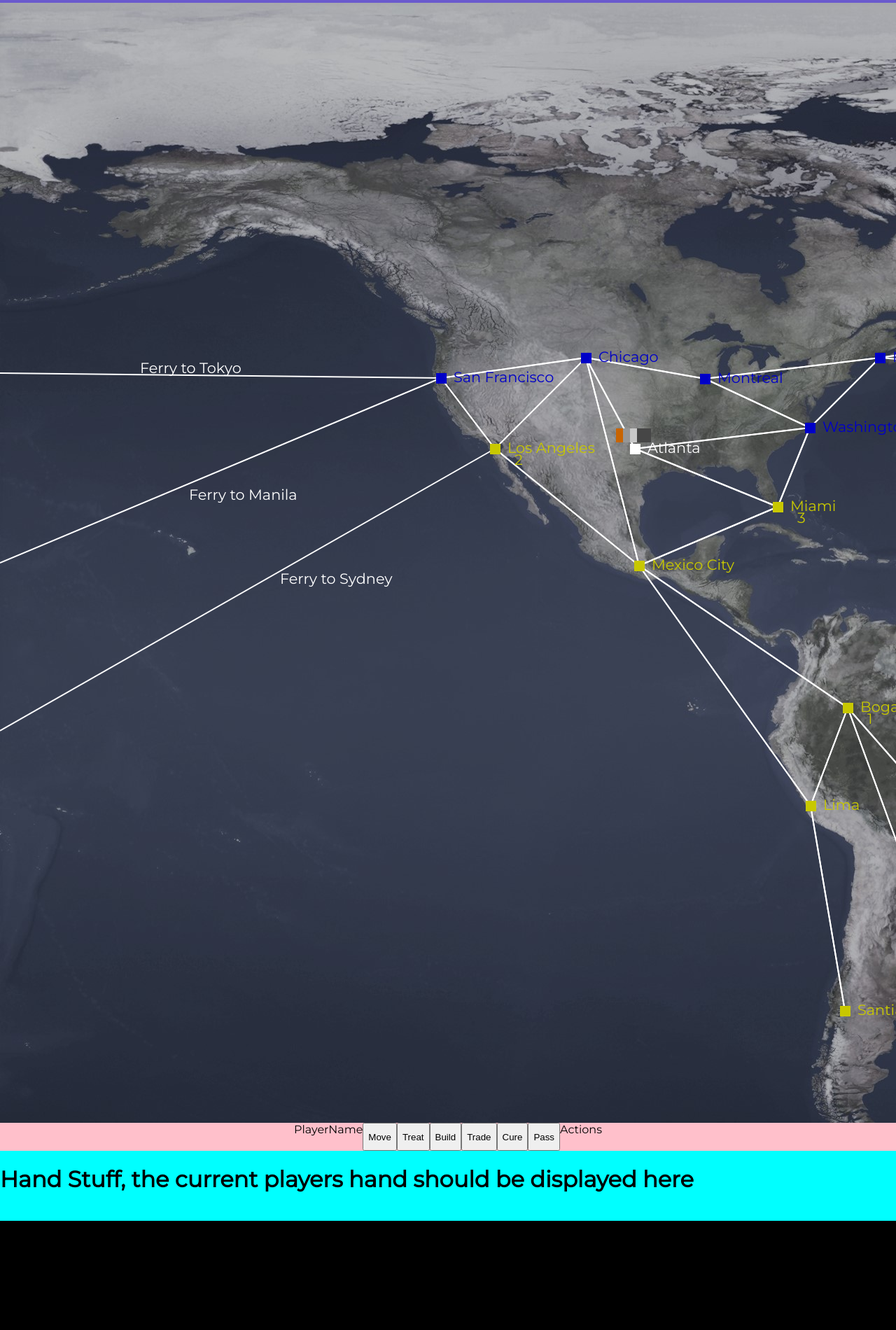
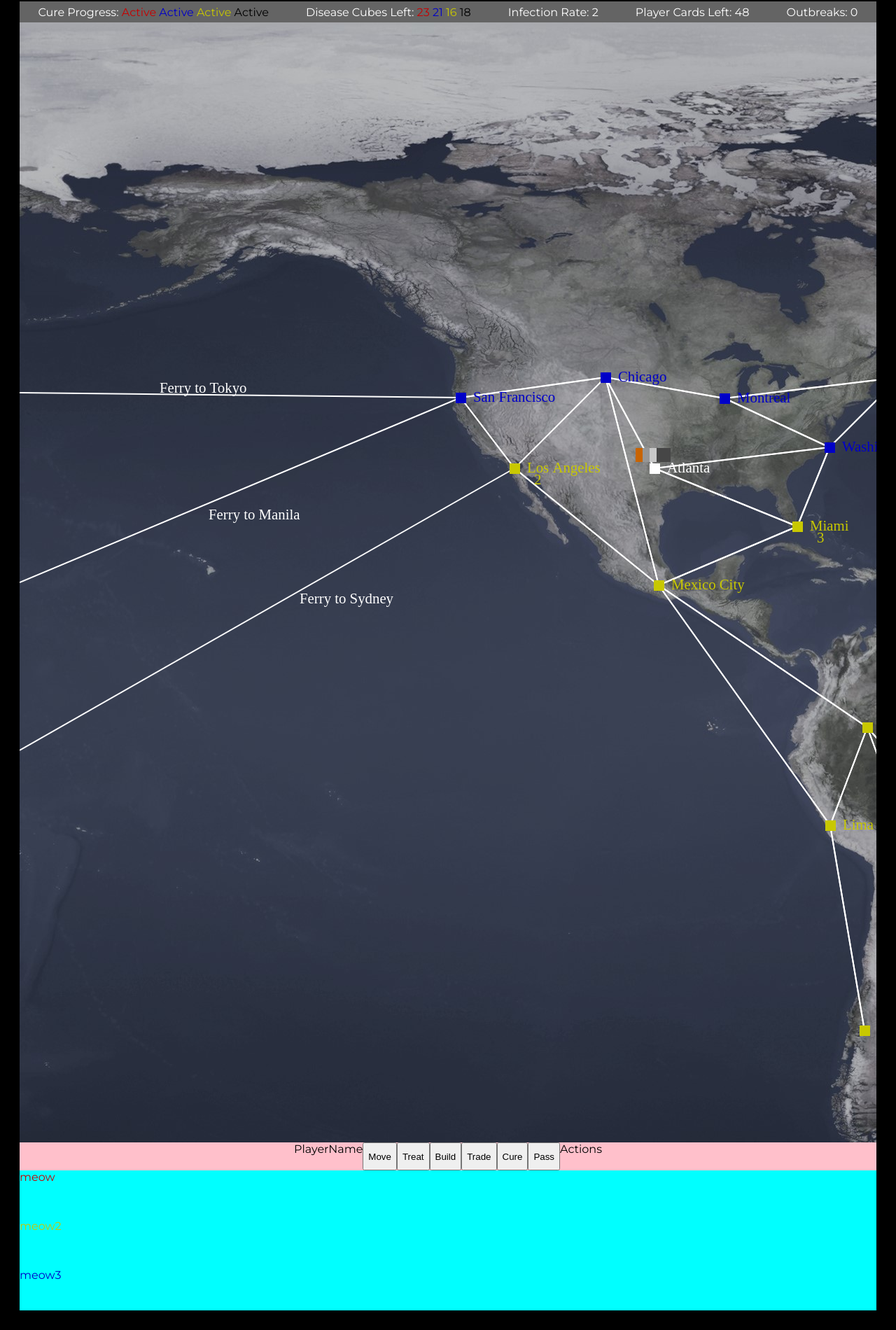
Before and after one commit to neosaurrrus/Kangdemic, a plain HTML site: page index.html in a window 1280 px wide. Shown: the part 26-1926 px from the top of the page at 70% size. Before the commit the page ends 1770 px from the top, so only its background shows below. Drawn offline with Linux system fonts and the light colour scheme.

Commit message:
Now needs hand cards.

```diff
--- a/index.html
+++ b/index.html
@@ -5,13 +5,13 @@
     <script src="resources/vendors/dragscroll.js"></script>
     <title>Kangdemic</title>
 	<link type="text/css" href="resources/css/kangdemic.css" rel="stylesheet" />
-    <script src="resources/js/game.js"></script>
+
 
 </head>
-<body onload=" draw();">
+<body>
     <div class="grid-container">
         <div class="status">
-            <span>This is where all the status stuff will go. Cure status, cards left, cubes left infection rate, outbreak count</span>
+            <span id="cureStatus"></span><span id="cubesLeft"></span><span id=infectionRate></span><span id=cardsLeft></span><span id=outbreaks></span>
         </div>
         <div id="main" class="free dragscroll">
           <canvas id="map" width="4000" height= "2000">
@@ -27,9 +27,14 @@
             <button id="pass">Pass</button>
             <span id="actionDisplay">Actions</span>
         </div>
-        <div class="cards"><h1>Hand Stuff, the current players hand should be displayed here</h1>
+        <div id="cards">
+            <div class="card red">meow</div>
+            <div class="card yellow">meow2</div>
+            <div class="card blue">meow3</div>
+        </div>
         </div>
     </div>
 </body>
-</script>
+<script src="resources/js/game.js"></script>
+
 </html>
--- a/resources/css/kangdemic.css
+++ b/resources/css/kangdemic.css
@@ -1,6 +1,6 @@
 body{
 	font-family: 'Montserrat', sans-serif;
-	margin: 0;
+	padding: 20px;
 	background:black;
 	}
 
@@ -8,30 +8,34 @@ body{
     background: red;
     display: grid;
     grid-template-columns: 1fr;
-    grid-template-rows: 30px 1fr 40px 100px;
+    grid-template-rows: 30px 1fr 40px 200px;
+    min-height: 700px;
 }
 
 
 #main{
     /*picture needs to be in a nested div*/
     overflow: hidden;
-    min-height:500px;
+
     min-width:1000px;
-    /*max-width:1300px;*/
     max-height:1600px;
     max-width: 4000px;
     background: green;
-
     grid-row:2/3;
-
+    min-height: 300px;
 
 }
 #map{
     background-image: url("map.jpg");
-      zoom: 1;
+
+    zoom: 1;
 }
 .status{
-    background: slateblue;
+    display: flex;
+    justify-content: space-around;
+    align-items: center;
+    background: rgb(100,100,100);
+    color: white;
     grid-row: 1/2;
 }
 .options{
@@ -41,7 +45,27 @@ body{
     grid-row: 3/4;
 
 }
-.cards{
+#cards{
+    justify-content: space-around;
     background: aqua;
     grid-row: 4/5;
+    overflow: hidden;
 }
+.blue{
+    color: rgb(0,0,200);
+}
+.red{
+    color: rgb(200,0,0);
+}
+.yellow{
+    color: rgb(200,200,0);
+}.black{
+    color: rgb(0,0,0);
+}
+
+.card{
+    display: flex;
+    justify-content: space-between;
+    width: 50px;
+    height: 70px;
+}
--- a/resources/js/game.js
+++ b/resources/js/game.js
@@ -12,13 +12,18 @@ var board = {
 	sDeck:[],   //deck for event cards
 	eDeck:[], //deck of event cards
 	outbreaks:0,	//outbreak counter
+	currentInfectionLevel: 0,
 	iRate:[2,2,2,3,3,4,4],	//infection rate
 	cures: {     			//Cure Tracker
-			redCure:false,
-			blueCure:false,
-			yellowCure:false,
-			blackCure: false
-			},
+			redCureStatus:"Active",
+			blueCureStatus:"Active",
+			yellowCureStatus:"Active",
+			blackCureStatus: "Active"
+		},
+	bluePool: 24,
+	redPool: 24,
+	yellowPool: 24,
+	blackPool: 24,
 	events:["Airlift", "Commercial Travel Ban", "Government Interferance", "Remote Treatment", "New Assignment"]
 	};
 
@@ -41,9 +46,7 @@ function findCity(city){
 		for (var i = 0; i<board.cities.length; i++){
 			for (var j=0; j<board.cities[i].linkedCities.length; j++){
 				board.tableCity = board.cities[i].linkedCities[j];
-				console.log(board.tableCity);
 				var target =  board.cities.findIndex(findCity);
-				console.log(target);
 				ctx.beginPath();
 				ctx.moveTo(board.cities[i].cityX+7, board.cities[i].cityY+7);
 				var ferryText = ("Ferry to " + board.cities[target].name);
@@ -125,30 +128,23 @@ function findCity(city){
 			console.log(l);
 			ctx.fillRect(board.cities[l].cityX - 20 + (i*10), board.cities[l].cityY - 22, 20, 20);
 		};
+	}; //canvas context
+
+//status bar
+document.getElementById("cureStatus").innerHTML = "Cure Progress: " + "<span class=red>" + board.cures.redCureStatus + "</span>" + "<span class=blue>" + "    " + board.cures.blueCureStatus + "</span>"+ "<span class=yellow>" + " " + board.cures.yellowCureStatus + "</span>"+ "<span class=black>"+ "    " + board.cures.blackCureStatus+ "</span>";
+document.getElementById("cubesLeft").innerHTML = "Disease Cubes Left: " + "<span class=red>" + board.redPool + "</span> " + "<span class=blue>" + board.bluePool + "</span>" + "<span class=yellow>" + " " + board.yellowPool + "</span>" + "<span class=black>" + " " + board.blackPool + "</span>"
+document.getElementById("cardsLeft").innerHTML = "Player Cards Left: " + board.pDeck.length;
+document.getElementById("infectionRate").innerHTML = "Infection Rate: "+ board.iRate[board.currentInfectionLevel];
+document.getElementById("outbreaks").innerHTML = "Outbreaks: " + board.outbreaks;
+
+//hand bar
 
 
-
-	}; //canvas context
- }; //draw end
+//actions
 
 
-
-//Need to do the top bar stuff.
-
-
-//Need to do cards section
-
-
-//buttons bar.
-
-
-
-
-
-
-
-
-
+console.log("end of drawing");
+}; //draw end
 
 
 //City Model
@@ -332,8 +328,6 @@ function findPlayerCity(city){
 	return city.name === board.tableCard.name;
 };
 
-
-
 var initialInfection = function(){  //initial Infection Stage
 	for (var i=3; i > 0; i--){   //for each level of cubes....
 		for (var j=0; j < 3;j++){  //pick 3 cities off the top of the iDeck
@@ -341,12 +335,16 @@ var initialInfection = function(){  //initial Infection Stage
 		var target = board.cities[(board.cities.findIndex(findCardCity))];
 			if (target.color === "Red") {
 				target.red = i;
+				board.redPool = board.redPool - i;
 			} else if (target.color === "Blue") {
 				target.blue = i;
+				board.bluePool = board.bluePool - i;
 			} else if (target.color === "Black"){
 				target.black = i;
+				board.blackPool = board.blackPool - i;
 			} else if (target.color === "Yellow"){
 				target.yellow= i;
+				board.yellowPool = board.yellowPool - i;
 			};
 		console.log(board.tableCard.name + " gets " + i + " " + board.tableCard.color + " cube(s).");
 		board.iPile.push(board.tableCard); //place into infection Pile.
@@ -354,12 +352,15 @@ var initialInfection = function(){  //initial Infection Stage
 	};
 };
 
+
+
 var playLoop = function(players){
 	for (var turn=0; i<players; i++){
 		console.log("Player " + i + "'s turn");
 
 	};
 };
+
 
 //Game SETUP
 	cityBuild(); //build cities
@@ -372,6 +373,7 @@ var playLoop = function(players){
 	dealPCards(board.players.length); //deal 2 pdeck cards to each player
 	epiInsert(board.difficulty[0].epiCards); //split the pDeck in the number of epidemic cards. Insert EPICard. Shuffle. Rejoin.
 	initialInfection(); //infect initial cities
+	draw();
 	console.log("Game Board setup is complete");
 
 //END SETUP
@@ -395,3 +397,29 @@ playLoop(board.players.length);
 //EndSpecial
 
 console.log(board);
+var diseaseTotal = board.redPool + board.blackPool + board.bluePool + board.yellowPool;
+console.log(diseaseTotal);
+
+
+
+//Need to do cards section
+//buttons bar.
+
+
+createHands(board.players.length);
+function createHands(players){
+	console.log("this is last?")
+	var handCode = "";
+	var playerHand = document.createElement("div");
+	var t = document.createTextNode("hello");
+	playerHand.appendChild(t);
+	document.getElementById("cards").appendChild(playerHand);
+
+	if (players===4){
+		handCode = "meow we have 4 players";
+
+	} else {
+		handCode = "we dont have 4 players";
+	}
+	return handCode;
+};
```
Also changed, not shown: resources/js/npm.js (deleted, +0 -13 lines).
